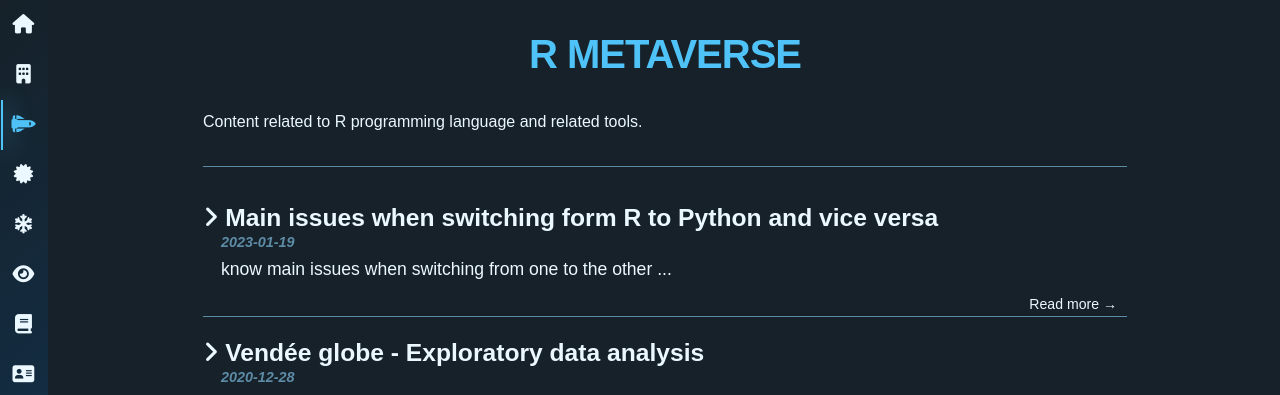
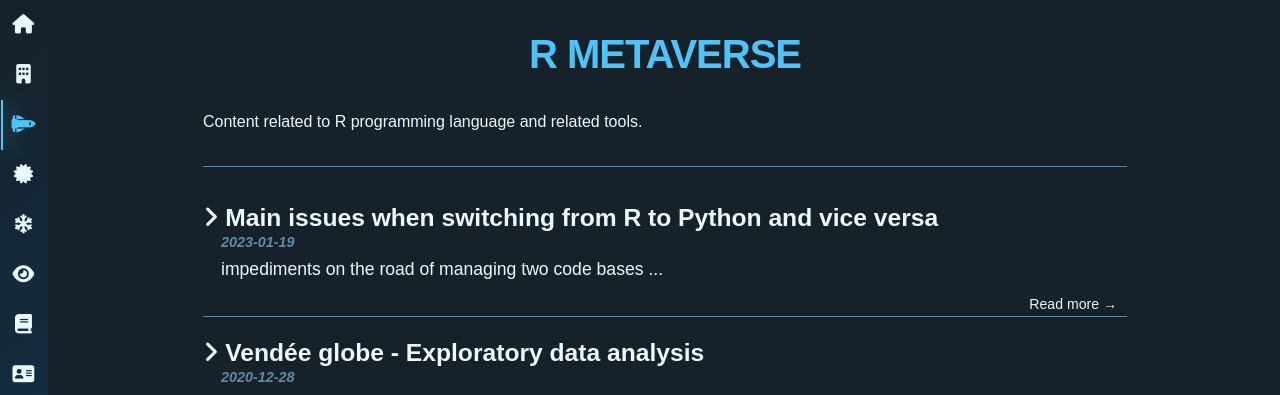
Before and after one commit to neonira/neonira.github.io, a Jekyll site: the page built from pages/category-rmetaverse.html, in a window 1280 px wide. Shown: the top 395 px of the page. Built offline with Jekyll 4.4.1, drawn with Linux system fonts in a browser that asks for light colours; nearby versions of some CDN libraries; some web fonts are replaced.

Commit message:
corrected typos

```diff
--- a/_posts/2023-01-19-r-python-features-cmp.md
+++ b/_posts/2023-01-19-r-python-features-cmp.md
@@ -1,8 +1,8 @@
 ---
 layout: post
-title: Main issues when switching form R to Python and vice versa
+title: Main issues when switching from R to Python and vice versa
 category: category-rmetaverse
-summary: know main issues when switching from one to the other ...
+summary: impediments on the road of managing two code bases ...
 image: images/books/amok.jpg
 # comments: true
 permalink: pl-cmp-23
```
